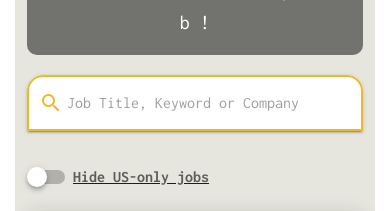
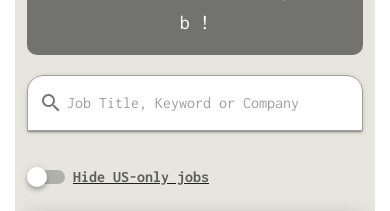
Before and after one commit to nasimisa/remote-dev, a Vue app: page / in a window 390 px wide. Shown: the part 297-508 px from the top of the page. Built offline with nearby package versions, Linux system fonts and the light colour scheme; no server answers.

Commit message:
Removed autofocus for search, as it created bad experience for mobile

```diff
--- a/src/components/Jobs/JobSearchBar.vue
+++ b/src/components/Jobs/JobSearchBar.vue
@@ -7,7 +7,6 @@
           outlined
           solo
           shaped
-          autofocus
           prepend-inner-icon="mdi-magnify"
           class="mt-5 animate__animated animate__fadeInDown animate__delay-2s"
           color="#edb92a"
```
